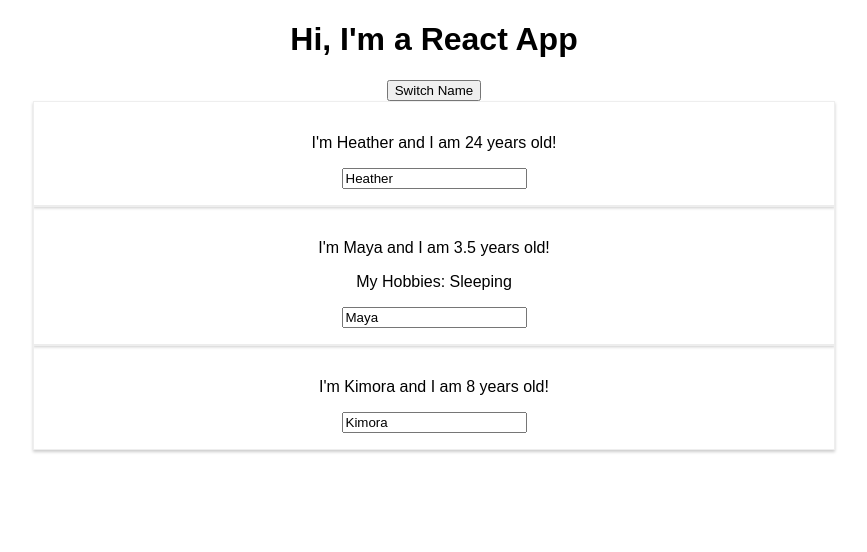
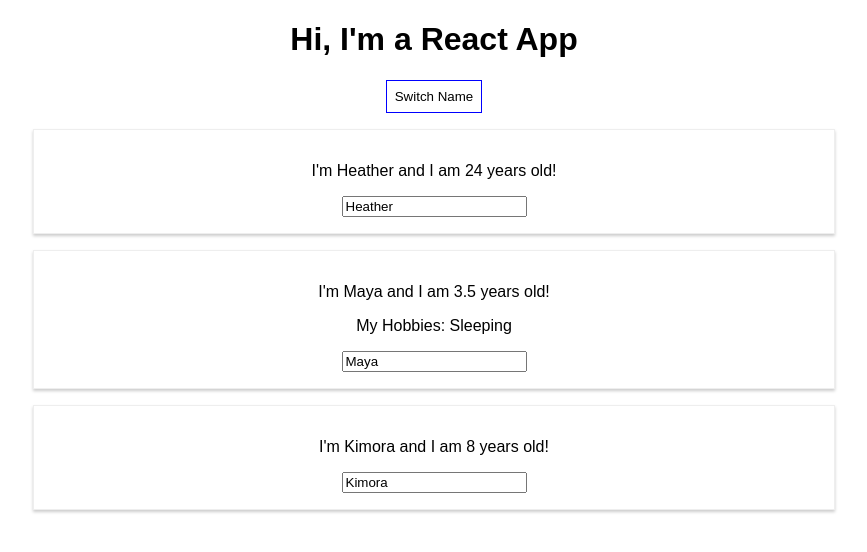
Before and after one commit to Heather-Fin/React-Complete-Guide, a React (Create React App) app: page / in a window 1280 px wide. Shown: the top 552 px of the page, without its empty margins (206-1073 px from the left). Built offline with nearby package versions, Linux system fonts and the light colour scheme.

Commit message:
Style button

```diff
--- a/src/App.js
+++ b/src/App.js
@@ -32,10 +32,22 @@
   }
 
   render() {
+    const style = {
+      backgroundColor: 'white',
+      font: 'interhit',
+      border: '1px solid blue',
+      padding: '8px',
+      cursor: 'pointer'
+    }
+
     return (
       <div className="App">
         <h1>Hi, I'm a React App</h1>
-        <button onClick={() => this.switchNameHandler('Krista')}>Switch Name</button>
+        <button
+          style={style}
+          onClick={() => this.switchNameHandler('Krista')} >
+          Switch Name
+        </button>
         <Person
           name={this.state.persons[0].name}
           age={this.state.persons[0].age}
--- a/src/Person/Person.css
+++ b/src/Person/Person.css
@@ -1,6 +1,6 @@
 .Person {
     width: 60%;
-    margin: auto;
+    margin: 16px auto;
     border: 1px solid #eee;
     box-shadow: 0 2px 3px #ccc;
     padding: 16px;
```
